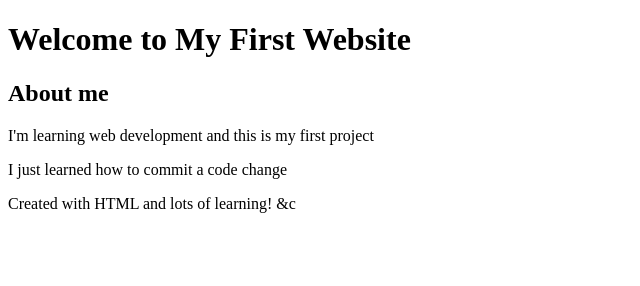
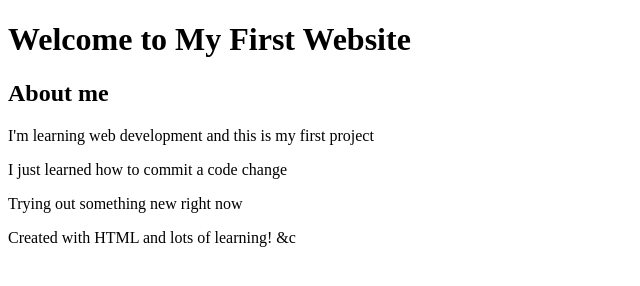
Before and after one commit to thunde2015/my-first-website, a plain HTML site: page index.html in a window 1280 px wide. Shown: the whole page, without its empty margins (0-640 px from the left). Drawn offline with Linux system fonts and the light colour scheme.

Commit message:
Add my first Terminal change

```diff
--- a/index.html
+++ b/index.html
@@ -15,6 +15,7 @@
             <h2>About me</h2>
             <p>I'm learning web development and this is my first project</p>
             <p>I just learned how to commit a code change</p>
+            <p>Trying out something new right now</p>
         </section>
     </main>
     <footer>
```
